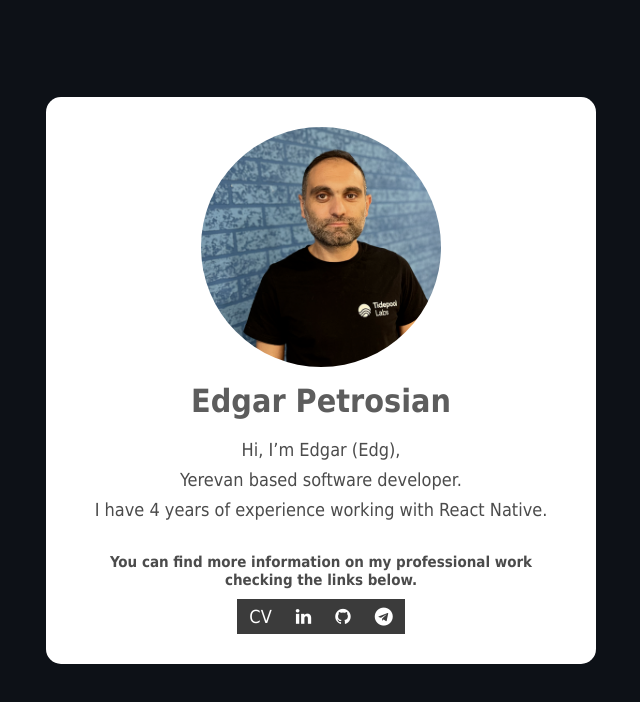
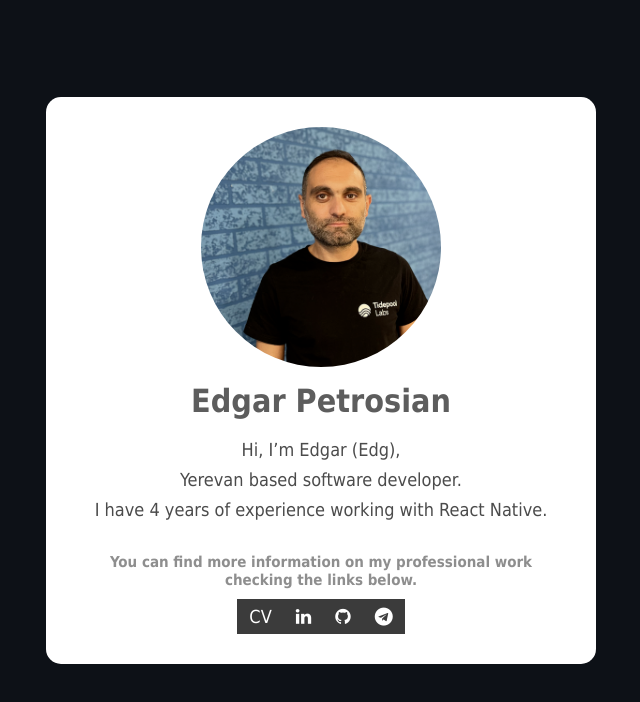
Before and after one commit to EdgarPetrosian/edgarpetrosian.github.io, a plain HTML site: page index.html in a window 1280 px wide. Shown: the whole page, without its empty margins (319-959 px from the left). Drawn offline with Linux system fonts and the light colour scheme.

Commit message:
Change style part

```diff
--- a/css/main.css
+++ b/css/main.css
@@ -68,7 +68,7 @@ body {
 }
 
 #me_info h4 {
-    color: rgb(75, 75, 75);
+    color: rgb(142, 142, 142);
     margin-top: 20px;
     margin-bottom: 10px;
     font-size: 15px;
```
